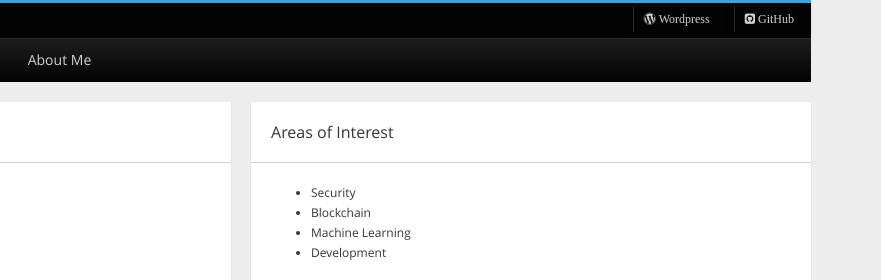
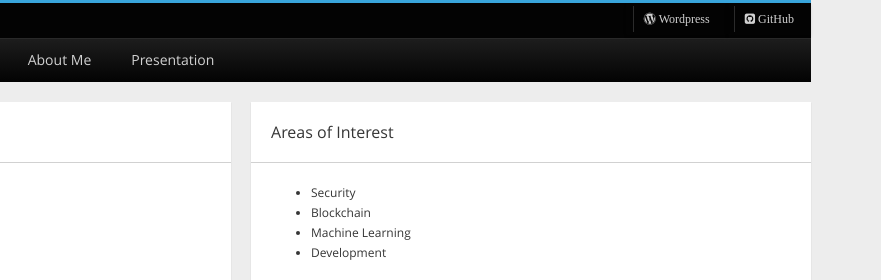
Before and after one commit to amolkahat/amolkahat.github.io, a plain HTML site: page index.html in a window 1280 px wide. Shown: the top 280 px of the page, 399-1280 px from the left. Drawn offline with Linux system fonts and the light colour scheme.

Commit message:
Added Presentation tab.
Signed-off-by: Amol Kahat <akahat@redhat.com>

```diff
--- a/index.html
+++ b/index.html
@@ -53,6 +53,9 @@
                         <li>
                             <a herf='#'>About Me</a>
                         </li>
+                        <li>
+                          <a href="https://github.com/amolkahat/Presentation/MarchPythonPune/Presentation.html"> Presentation </a>
+                        </li>
                     </ul>
             </div>
         </nav>
```
